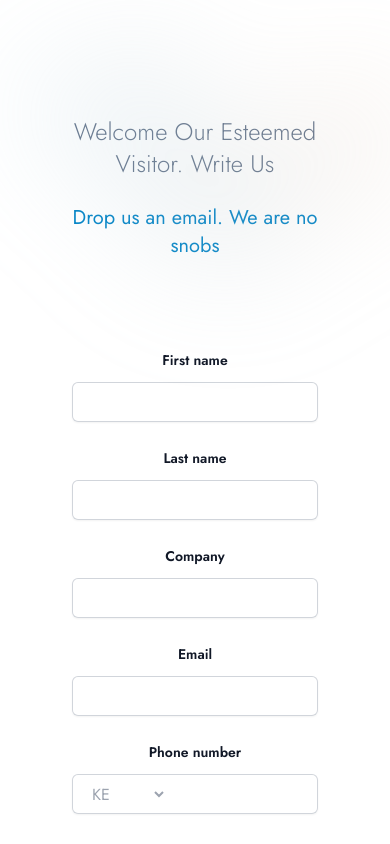
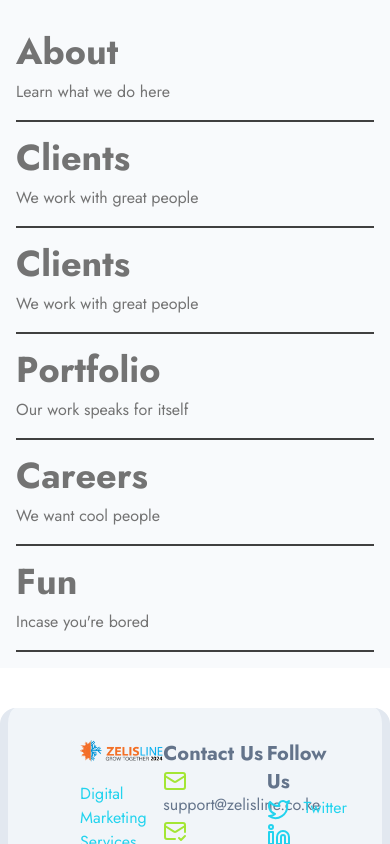
Before and after one commit to aminofabian/zelisline, a Next.js app: page /about in a window 390 px wide. Shown: the top 844 px of the page. Built offline with nearby package versions, Linux system fonts and the light colour scheme.

Commit message:
added opengraph image

```diff
--- /dev/null
+++ b/app/about/page.tsx
@@ -0,0 +1,16 @@
+import React from 'react';
+import { OurTeam } from '@/components/myComponents/OurTeam';
+import Footer from '@/components/Footer';
+
+export default function About() {
+  return (
+    <>
+    <div className="w-3xl mx-auto">
+    <OurTeam />
+    </div>
+    <div>
+        <Footer />
+    </div>
+    </>
+    )
+  }
--- a/app/layout.tsx
+++ b/app/layout.tsx
@@ -11,10 +11,33 @@ import Logo from '@/components/Logo';
 const inter = Jost({ subsets: ['latin'] })
 
 export const metadata: Metadata = {
-  title: 'Software Development and Digital Marketing Agency Kenya',
-  description: 'Zelisline, a top software development company in Kenya, offers customized enterprise-level software and applications that meet your business needs.',
-}
-
+  title: {
+    default: "Software Development and Digital Marketing Agency Kenya || Zelisline",
+    template: "%s | Zelisline",
+  },
+  description: "Zelisline, a top software development company in Kenya, offers customized enterprise-level software and applications that meet your business unique needs.",
+  openGraph: {
+    type: "website",
+    locale: "en_US",
+    url: "https://www.zelisline.co.ke",
+    title: "Software Development and Digital Marketing Agency Kenya || Zelisline",
+    description: "Zelisline, a top software development company in Kenya, offers customized enterprise-level software and applications that meet your business unique needs.",
+    images: [
+      {
+        url: "opengraph-image.png",
+        width: 1200,
+        height: 600,
+        alt: "Zelisline Software Development and Digital Marketing Agency Kenya",
+      },
+    ],
+  },
+  twitter: {
+    title: "Software Development and Digital Marketing Agency Kenya || Zelisline",
+    card: "summary_large_image",
+    site: "@zelisline",
+    description: "Zelisline, a top software development company in Kenya, offers customized enterprise-level software and applications that meet your business unique needs.",
+  },
+};
 export default function RootLayout({
   children,
 }: {
--- a/app/page.tsx
+++ b/app/page.tsx
@@ -8,6 +8,7 @@ import SideNav from '@/components/SideNav';
 import * as items from '@/data/faq';
 import MyAccordion from '@/components/myComponents/MyAccordion';
 import { TabsDemo } from '@/components/myComponents/Tabs';
+import {OurTeam} from '@/components/myComponents/OurTeam';
 
 
 
--- /dev/null
+++ b/components/myComponents/ourTeam.jsx
@@ -0,0 +1,156 @@
+'use client'
+
+import { useMotionValue, motion, useSpring, useTransform } from "framer-motion";
+import React, { useRef } from "react";
+import { ArrowDown } from "lucide-react/";
+
+export const OurTeam = () => {
+  return (
+    <section className="bg-slate-50 p-4 md:p-8">
+      <div className="mx-auto max-w-5xl">
+        <Link
+          heading="About"
+          subheading="Learn what we do here"
+          imgSrc="1.svg"
+          href="#"
+        />
+        <Link
+          heading="Clients"
+          subheading="We work with great people"
+          imgSrc="2.svg"
+          href="#"
+        />
+        <Link
+          heading="Clients"
+          subheading="We work with great people"
+          imgSrc="2.svg"
+          href="#"
+        />
+        <Link
+          heading="Portfolio"
+          subheading="Our work speaks for itself"
+          imgSrc="3.svg"
+          href="#"
+        />
+        <Link
+          heading="Careers"
+          subheading="We want cool people"
+          imgSrc="4.svg"
+          href="#"
+        />
+        <Link
+          heading="Fun"
+          subheading="Incase you're bored"
+          imgSrc="5.svg"
+          href="#"
+        />
+      </div>
+    </section>
+  );
+};
+
+const Link = ({ heading, imgSrc, subheading, href }) => {
+  const ref = useRef(null);
+
+  const x = useMotionValue(0);
+  const y = useMotionValue(0);
+
+  const mouseXSpring = useSpring(x);
+  const mouseYSpring = useSpring(y);
+
+  const top = useTransform(mouseYSpring, [0.5, -0.5], ["40%", "60%"]);
+  const left = useTransform(mouseXSpring, [0.5, -0.5], ["60%", "70%"]);
+
+  const handleMouseMove = (e) => {
+    const rect = ref.current.getBoundingClientRect();
+
+    const width = rect.width;
+    const height = rect.height;
+
+    const mouseX = e.clientX - rect.left;
+    const mouseY = e.clientY - rect.top;
+
+    const xPct = mouseX / width - 0.5;
+    const yPct = mouseY / height - 0.5;
+
+    x.set(xPct);
+    y.set(yPct);
+  };
+
+  return (
+    <motion.a
+      href={href}
+      ref={ref}
+      onMouseMove={handleMouseMove}
+      initial="initial"
+      whileHover="whileHover"
+      className="group relative flex items-center justify-between border-b-2 border-neutral-700 py-4 transition-colors duration-500 hover:border-neutral-50 md:py-8"
+    >
+      <div>
+        <motion.span
+          variants={{
+            initial: { x: 0 },
+            whileHover: { x: -16 },
+          }}
+          transition={{
+            type: "spring",
+            staggerChildren: 0.075,
+            delayChildren: 0.25,
+          }}
+          className="relative z-10 block text-4xl font-bold text-neutral-500 transition-colors duration-500 group-hover:text-sky-500 md:text-6xl"
+        >
+          {heading.split("").map((l, i) => (
+            <motion.span
+              variants={{
+                initial: { x: 0 },
+                whileHover: { x: 16 },
+              }}
+              transition={{ type: "spring" }}
+              className="inline-block"
+              key={i}
+            >
+              {l}
+            </motion.span>
+          ))}
+        </motion.span>
+        <span className="relative z-10 mt-2 block text-base text-neutral-500 transition-colors duration-500 group-hover:text-sky-600">
+          {subheading}
+        </span>
+      </div>
+
+      <motion.img
+        style={{
+          top,
+          left,
+          translateX: "-50%",
+          translateY: "-50%",
+        }}
+        variants={{
+          initial: { scale: 0, rotate: "-12.5deg" },
+          whileHover: { scale: 1, rotate: "12.5deg" },
+        }}
+        transition={{ type: "spring" }}
+        src={imgSrc}
+        className="absolute z-0 h-24 w-32 rounded-lg object-cover md:h-48 md:w-64"
+        alt={`Image representing a link for ${heading}`}
+      />
+
+      <motion.div
+        variants={{
+          initial: {
+            x: "25%",
+            opacity: 0,
+          },
+          whileHover: {
+            x: "0%",
+            opacity: 1,
+          },
+        }}
+        transition={{ type: "spring" }}
+        className="relative z-10 p-4"
+      >
+        <ArrowDown className="text-5xl text-sky-600" />
+      </motion.div>
+    </motion.a>
+  );
+};
```
Also changed, not shown: app/opengraph-image.png (added).
